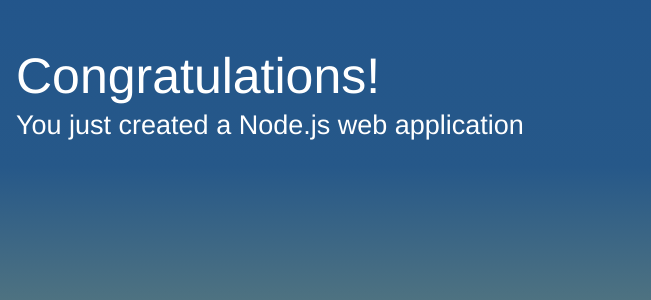
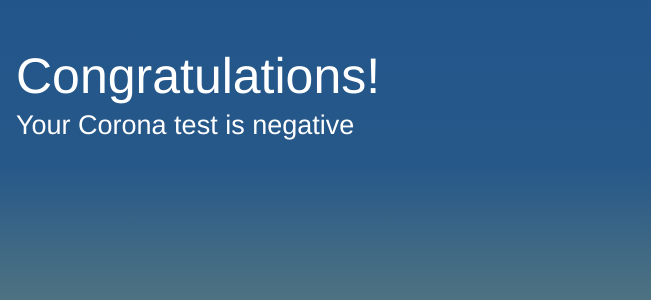
Before and after one commit to pradeep-krish-89/project-07112020, a website: page public/index.html in a window 1280 px wide. Shown: the part 234-534 px from the top of the page, 629-1280 px from the left. Drawn offline with Linux system fonts and the light colour scheme.

Commit message:
Update index.html

```diff
--- a/public/index.html
+++ b/public/index.html
@@ -59,7 +59,7 @@
             <a class="twitter-link" href="http://twitter.com/home/?status=I%20created%20a%20project%20with%20AWS%20CodeStar!%20%23AWS%20%23AWSCodeStar%20https%3A%2F%2Faws.amazon.com%2Fcodestar"><img src="img/tweet.svg" /></a>
             <div class="text">
                 <h1>Congratulations!</h1>
-                <h2>You just created a Node.js web application</h2>
+                <h2>Your Corona test is negative</h2>
             </div>
         </div>
     </div>
```
